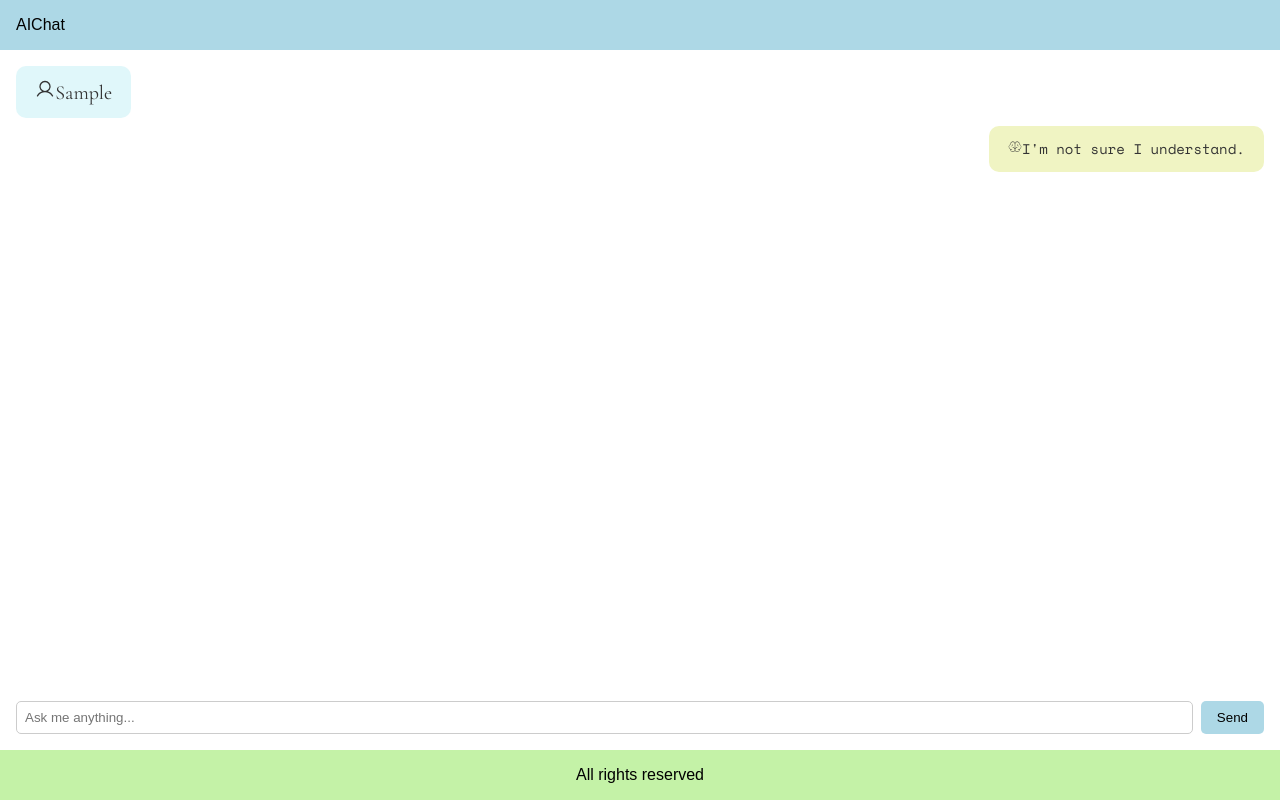
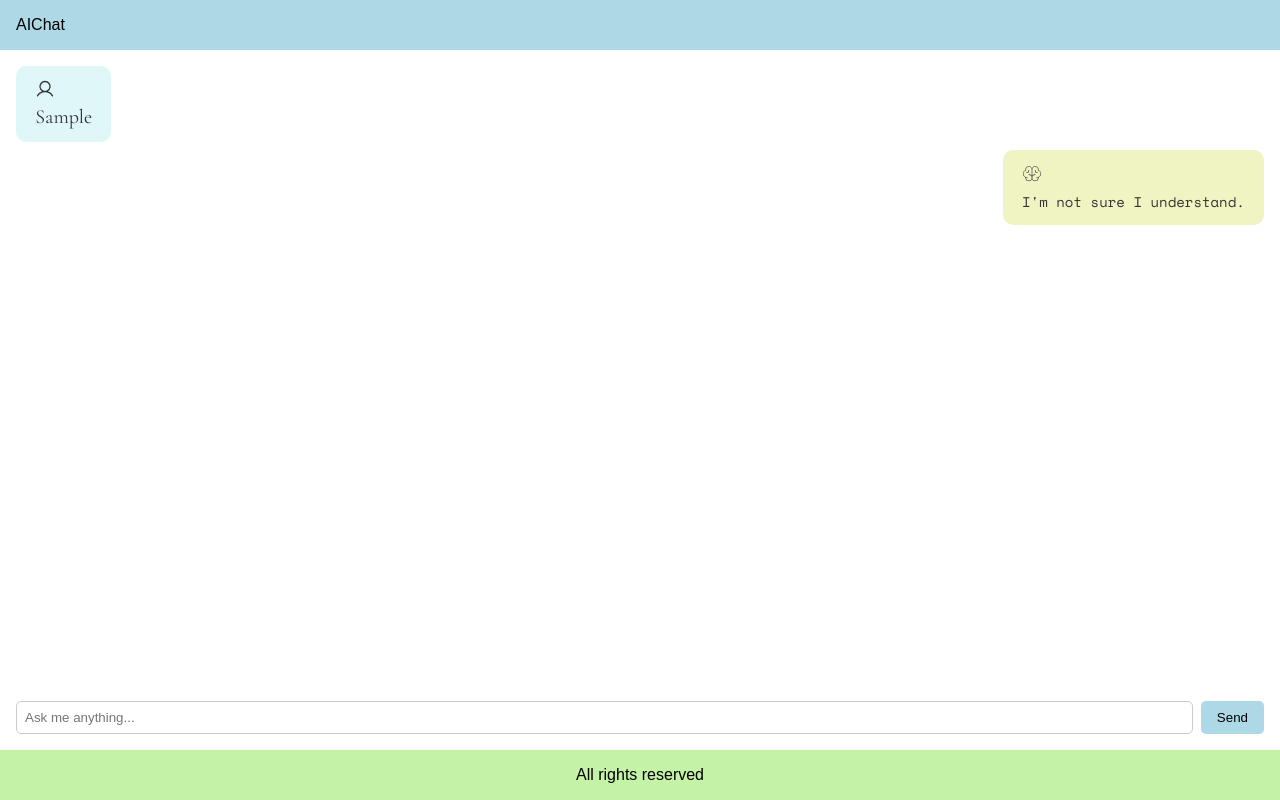
Before and after one commit to simmihugs/reimagined-octo-couscous, a React (Vite) app: page / in a window 1280 px wide. Both pictures are taken after typing "Sample" into the empty fields and a click on the button "Send". Built offline with nearby package versions, Linux system fonts and the light colour scheme.

Commit message:
changed styling

```diff
--- a/src/App.tsx
+++ b/src/App.tsx
@@ -7,13 +7,13 @@ interface Message {
   loading?: boolean;
 }
 
-function MockLLM({ text }: { text: string }): Promise<string> {
-  return new Promise((resolve) => {
-    setTimeout(() => {
-      resolve(`AI response to: "${text}"`);
-    }, 500);
-  });
-}
+// function MockLLM({ text }: { text: string }): Promise<string> {
+//   return new Promise((resolve) => {
+//     setTimeout(() => {
+//       resolve(`AI response to: "${text}"`);
+//     }, 500);
+//   });
+// }
 
 function Header() {
   return (
@@ -56,7 +56,62 @@ interface ChatSectionProps {
   setQuestions: React.Dispatch<React.SetStateAction<Message[]>>;
 }
 
-function ChatSection({ questions, setQuestions }: ChatSectionProps) {
+// function ChatSection({ questions, setQuestions }: ChatSectionProps) {
+//   const chatContainerRef = useRef<HTMLDivElement>(null);
+
+//   useEffect(() => {
+//     if (chatContainerRef.current) {
+//       chatContainerRef.current.scrollTop =
+//         chatContainerRef.current.scrollHeight;
+//     }
+//   }, [questions]);
+
+//   return (
+//     <div
+//       ref={chatContainerRef}
+//       style={{
+//         flexGrow: 1,
+//         overflowY: "auto",
+//         padding: "1rem",
+//         display: "flex",
+//         flexDirection: "column",
+//         alignItems: "flex-start",
+//       }}
+//     >
+//       {questions.map((message, index) => (
+//         <div
+//           key={index}
+//           style={{
+//             maxWidth: "80%",
+//             padding: "0.8rem 1.2rem",
+//             borderRadius: "10px",
+//             marginBottom: "0.5rem",
+//             fontFamily:
+//               message.sender === "user" ? "Cormorant Garamond" : "Space Mono",
+//             fontSize: message.sender === "user" ? "20px" : "14px",
+//             alignSelf: message.sender === "user" ? "flex-start" : "flex-end",
+//             backgroundColor: message.sender === "user" ? "#e0f7fa" : "#f0f4c3",
+//             color: "#333",
+//             wordBreak: "break-word",
+//           }}
+//         >
+//           <div>
+//             <div
+//               style={{
+//                 fontSize: "20px",
+//               }}
+//             >
+//               {" "}
+//               {message.sender === "user" ? <PiUser /> : <PiBrainThin />}
+//             </div>
+//             {message.text}
+//           </div>
+//         </div>
+//       ))}
+//     </div>
+//   );
+// }
+function ChatSection({ questions }: ChatSectionProps) {
   const chatContainerRef = useRef<HTMLDivElement>(null);
 
   useEffect(() => {
@@ -95,9 +150,17 @@ function ChatSection({ questions, setQuestions }: ChatSectionProps) {
             wordBreak: "break-word",
           }}
         >
-          {message.sender === "user" ? <PiUser /> : <PiBrainThin />}
-
-          {message.text}
+          <div>
+            <div
+              style={{
+                fontSize: "20px",
+              }}
+            >
+              {" "}
+              {message.sender === "user" ? <PiUser /> : <PiBrainThin />}
+            </div>
+            {message.text}
+          </div>
         </div>
       ))}
     </div>
```
